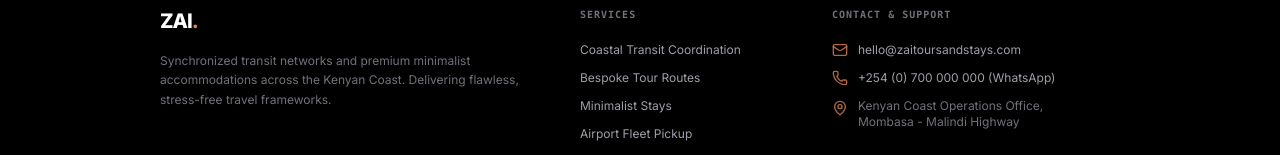
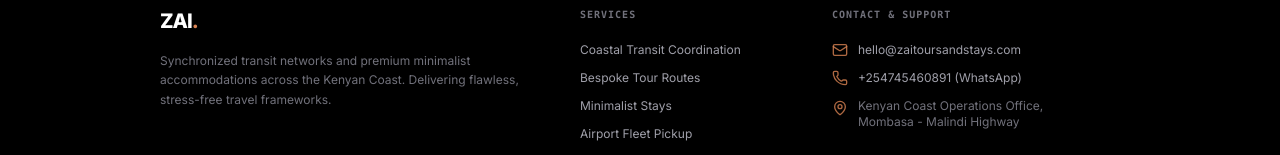
Before and after one commit to shepherd-bit/zai-tours-and-stays, a React (Vite) app: page / in a window 1280 px wide. Shown: the part 8815-8970 px from the top of the page. Built offline with nearby package versions, Linux system fonts and the light colour scheme.

Commit message:
Update Footer.jsx

```diff
--- a/src/components/Footer.jsx
+++ b/src/components/Footer.jsx
@@ -74,7 +74,7 @@ export default function Footer() {
                 className="flex items-center gap-2.5 hover:text-white transition-colors w-fit"
               >
                 <Phone className="w-4 h-4 text-[#D98353]/80" />
-                +254 (0) 700 000 000 (WhatsApp)
+                +254745460891 (WhatsApp)
               </a>
               <div className="flex items-start gap-2.5 text-zinc-500 cursor-default">
                 <MapPin className="w-4 h-4 text-[#D98353]/80 mt-0.5 flex-shrink-0" />
```
